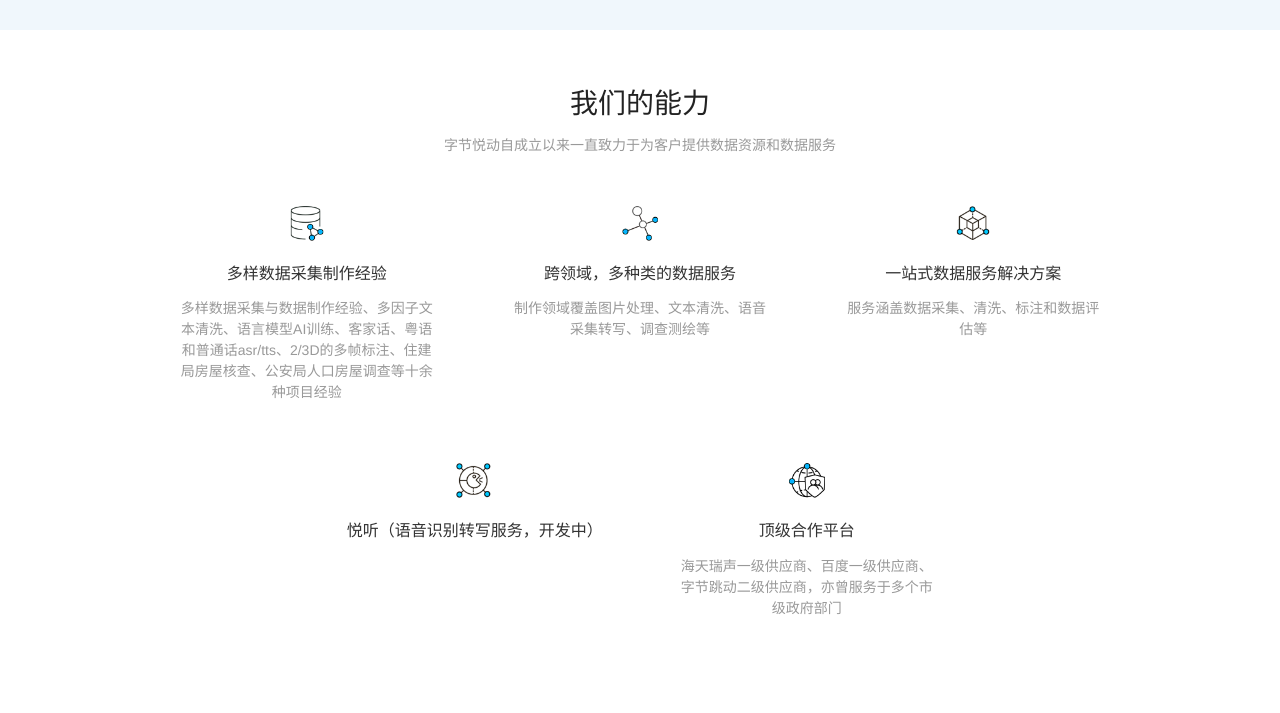
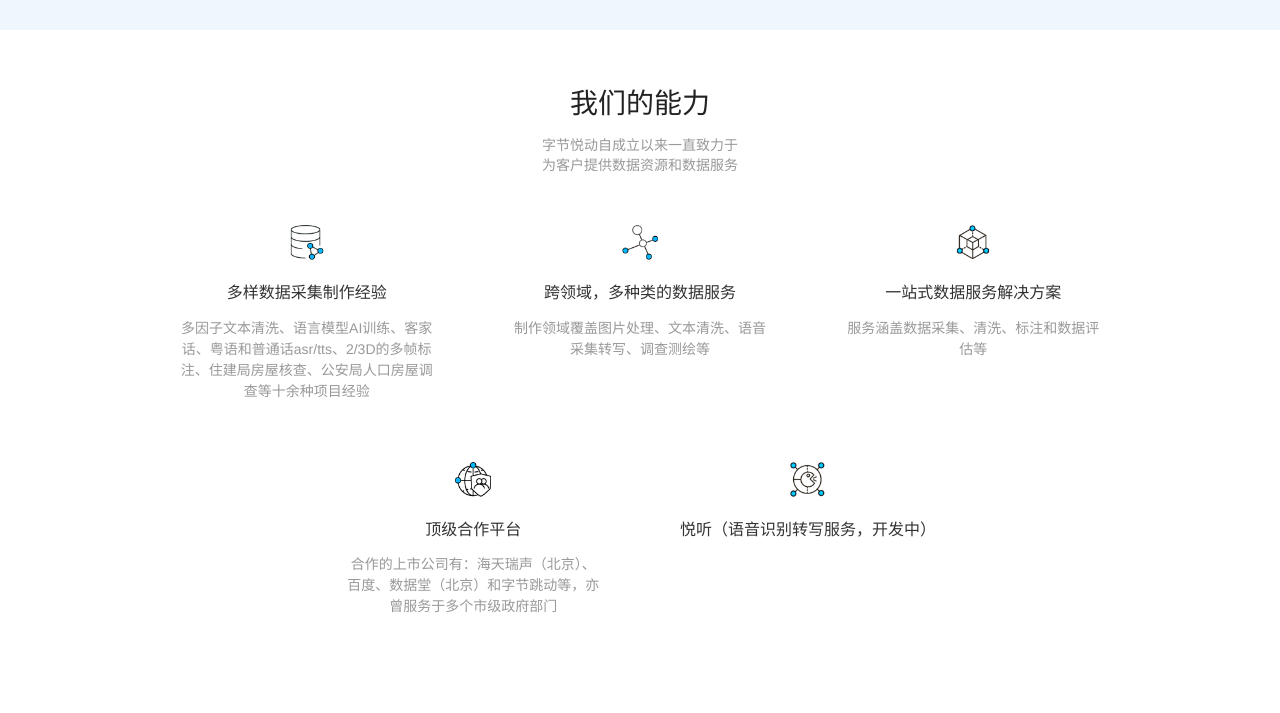
Before and after one commit to poboll/EnterWebm, a plain HTML site: page index.html in a window 1280 px wide. Shown: the part 1340-2053 px from the top of the page. Drawn offline with Linux system fonts and the light colour scheme; no server answers; a script that the page names is missing.

Commit message:
Add files via upload

```diff
--- a/index.html
+++ b/index.html
@@ -415,7 +415,8 @@
 			<div class="wel-tit">
 				<div class="cb ft42 secwen animate">我们的能力</div>
 				<div class="cr ft18 secwen add1 animate">
-					<p><span style="font-size:14px;font-family:'微软雅黑','sans-serif'">字节悦动自成立以来一直致力于为客户提供数据资源和数据服务</span>
+					<p><span
+							style="font-size:14px;font-family:'微软雅黑','sans-serif'">字节悦动自成立以来一直致力于</br>为客户提供数据资源和数据服务</span>
 					</p>
 				</div>
 			</div>
@@ -426,7 +427,7 @@
 					</div>
 					<div class="t0 ft22">多样数据采集制作经验</div>
 					<div class="t1 ft16">
-						多样数据采集与数据制作经验、多因子文本清洗、语言模型AI训练、客家话、粤语和普通话asr/tts、2/3D的多帧标注、住建局房屋核查、公安局人口房屋调查等十余种项目经验
+						多因子文本清洗、语言模型AI训练、客家话、粤语和普通话asr/tts、2/3D的多帧标注、住建局房屋核查、公安局人口房屋调查等十余种项目经验
 					</div>
 				</div>
 				<div class="li secwen add1 animate">
@@ -445,18 +446,18 @@
 				</div>
 				<div class="li secwen add3 animate">
 					<div class="img">
+						<img src="files/15560935202492aadz2.png" alt="遍及全球的语言学专家团队">
+					</div>
+
+					<div class="t0 ft22">顶级合作平台</div>
+					<div class="t1 ft16">合作的上市公司有：海天瑞声（北京）、百度、数据堂（北京）和字节跳动等，亦曾服务于多个市级政府部门</div>
+				</div>
+				<div class="li secwen add3 animate">
+					<div class="img">
 						<img src="files/15560935033396s8hed.png" alt="多语种制作能力，数据资源丰富">
 					</div>
 					<div class="t0 ft22">悦听（语音识别转写服务，开发中）</div>
 					<div class="t1 ft16"></div>
-				</div>
-				<div class="li secwen add3 animate">
-					<div class="img">
-						<img src="files/15560935202492aadz2.png" alt="遍及全球的语言学专家团队">
-					</div>
-
-					<div class="t0 ft22">顶级合作平台</div>
-					<div class="t1 ft16">海天瑞声一级供应商、百度一级供应商、字节跳动二级供应商，亦曾服务于多个市级政府部门</div>
 				</div>
 			</div>
 		</div>
```
